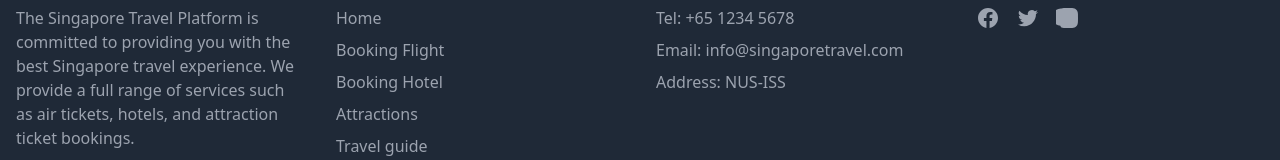
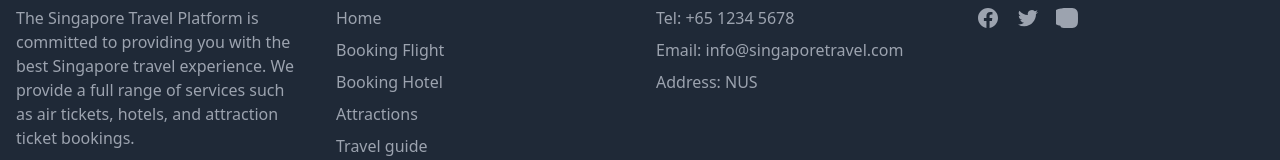
Before and after one commit to HZHENJ/Travel-plateform-frontend-web, a React (Vite) app: page / in a window 1280 px wide. Shown: the part 714-874 px from the top of the page. Built offline with nearby package versions, Linux system fonts and the light colour scheme; no server answers.

Commit message:
Version 3

```diff
--- a/src/components/layout/Footer.jsx
+++ b/src/components/layout/Footer.jsx
@@ -23,7 +23,7 @@ const Footer = () => (
             <ul className="space-y-2 text-gray-400">
               <li>Tel: +65 1234 5678</li>
               <li>Email: info@singaporetravel.com</li>
-              <li>Address: NUS-ISS</li>
+              <li>Address: NUS</li>
             </ul>
           </div>
           <div>
```
